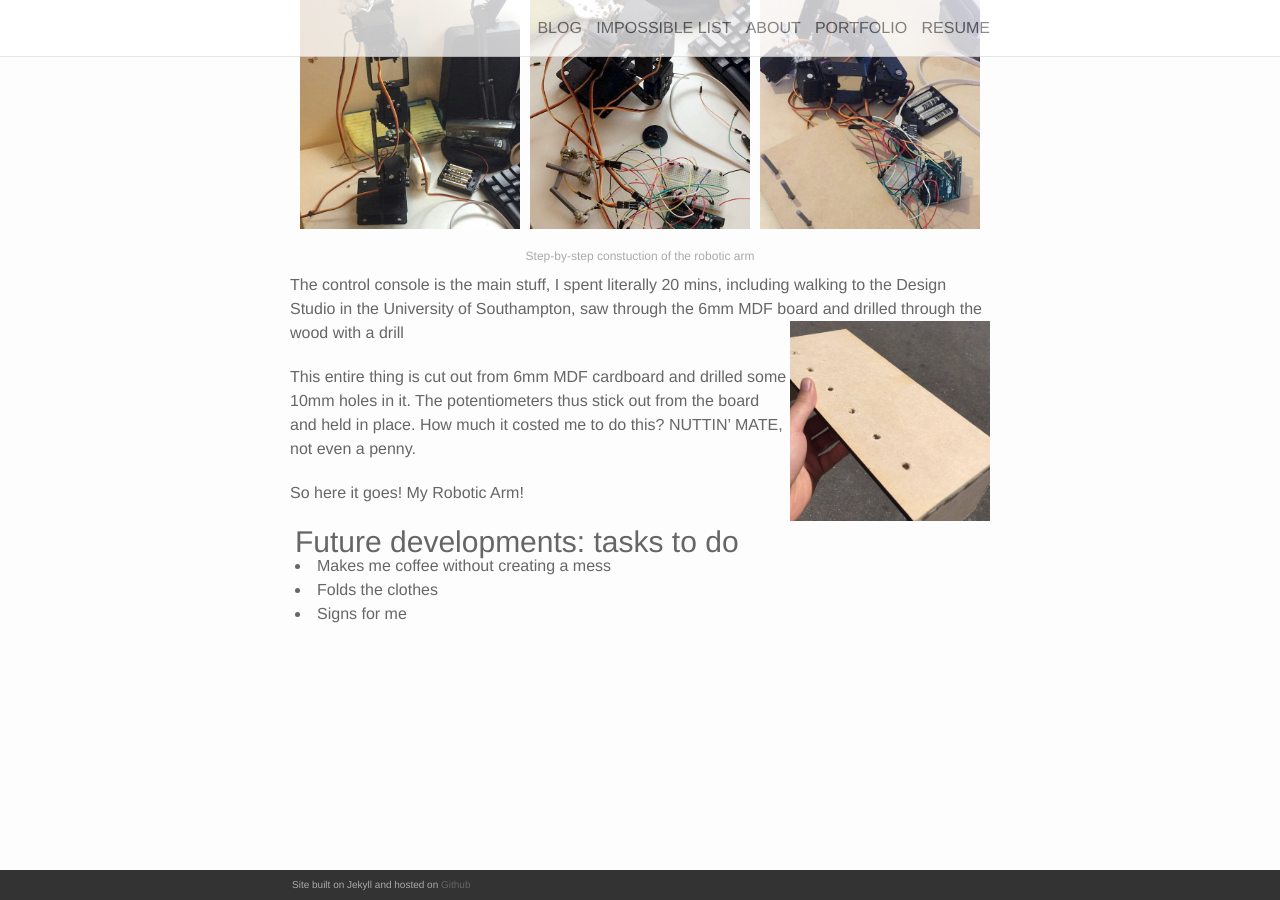
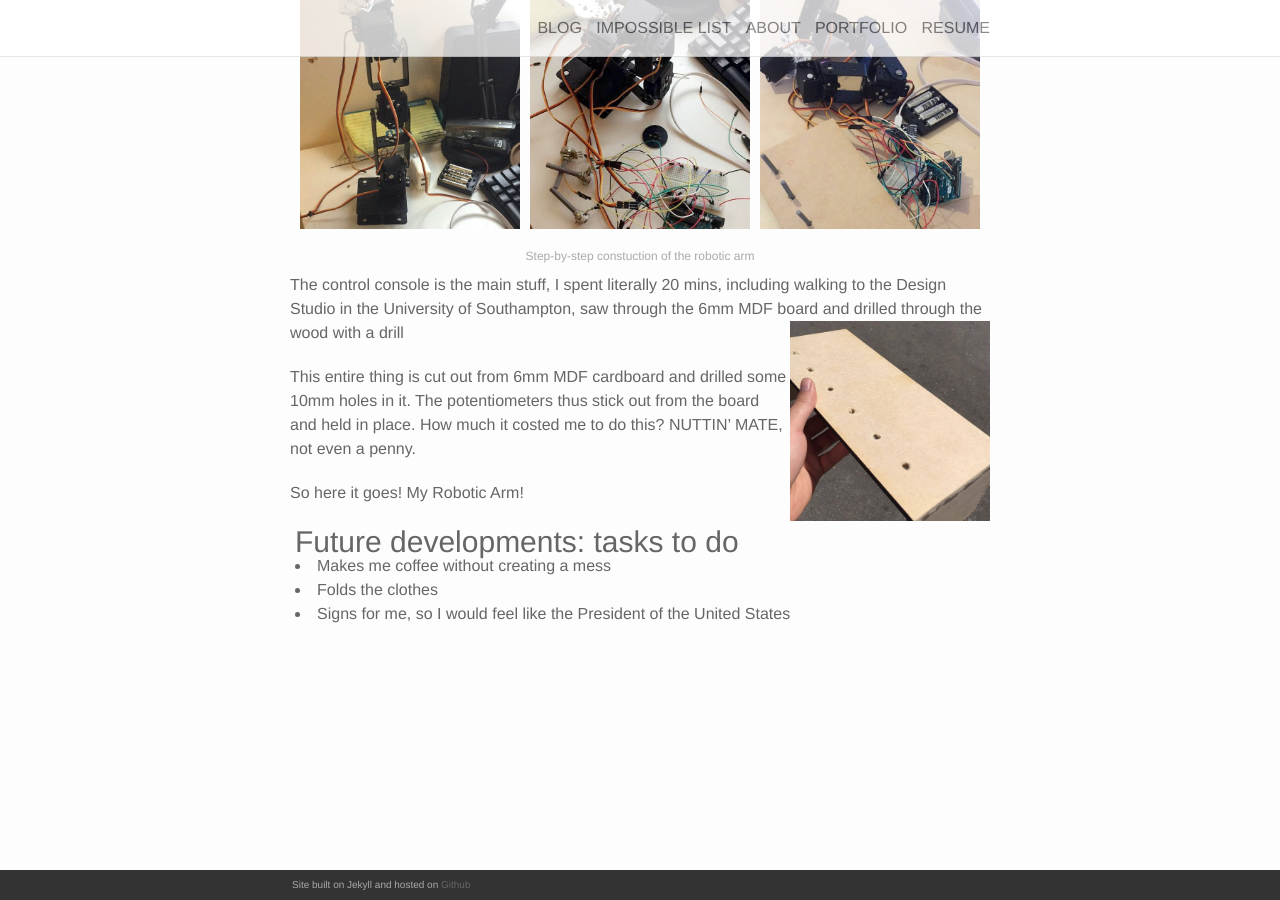
Before and after one commit to chwong1996/myhome, a Jekyll site: the page built from _portfolio/2_robotic_arm.markdown, in a window 1280 px wide and 900 px high, scrolled down 1170 px. Built offline with Jekyll 4.4.1, drawn with Linux system fonts in a browser that asks for light colours; nearby versions of some CDN libraries.

Commit message:
Update 2_robotic_arm.markdown

```diff
--- a/_portfolio/2_robotic_arm.markdown
+++ b/_portfolio/2_robotic_arm.markdown
@@ -43,5 +43,5 @@ So here it goes! My Robotic Arm!
 <h3>Future developments: tasks to do</h3>
 <li>Makes me coffee without creating a mess</li>
 <li>Folds the clothes</li>
-<li>Signs for me</li>
+<li>Signs for me, so I would feel like the President of the United States</li>
 </div>
```
